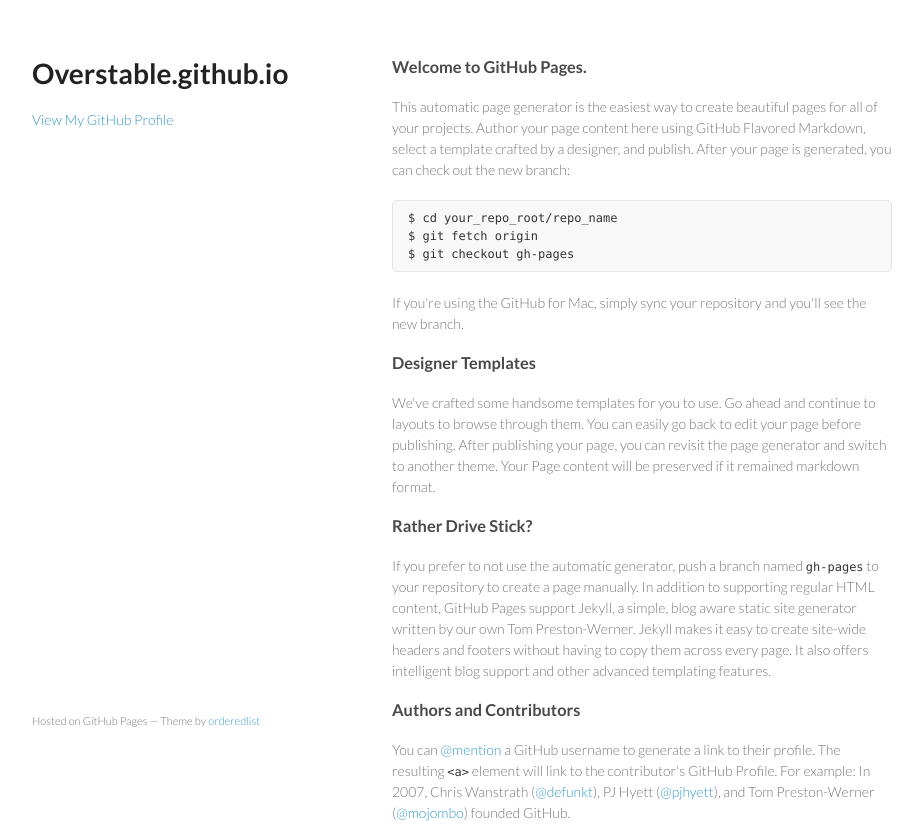
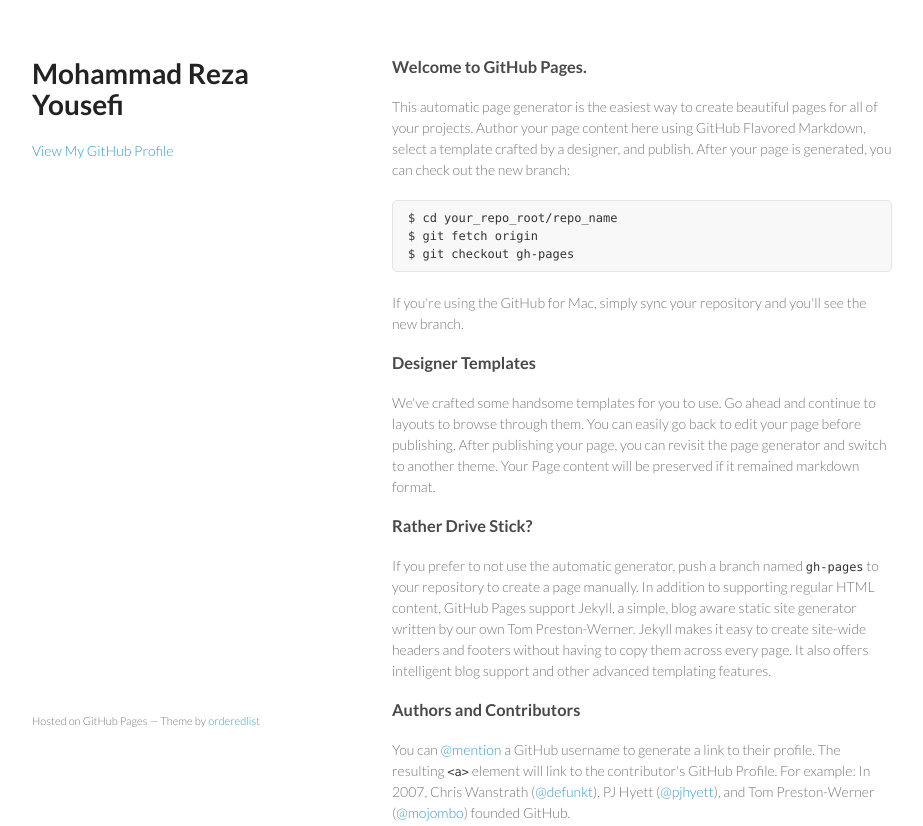
Before and after one commit to overstable/overstable.github.io, a plain HTML site: page index.html in a window 1280 px wide. Shown: the top 826 px of the page, without its empty margins (178-1101 px from the left). Drawn offline with Linux system fonts and the light colour scheme.

Commit message:
Update index.html

```diff
--- a/index.html
+++ b/index.html
@@ -15,7 +15,7 @@
   <body>
     <div class="wrapper">
       <header>
-        <h1>Overstable.github.io</h1>
+        <h1>Mohammad Reza Yousefi</h1>
         <p></p>
 
 
```
